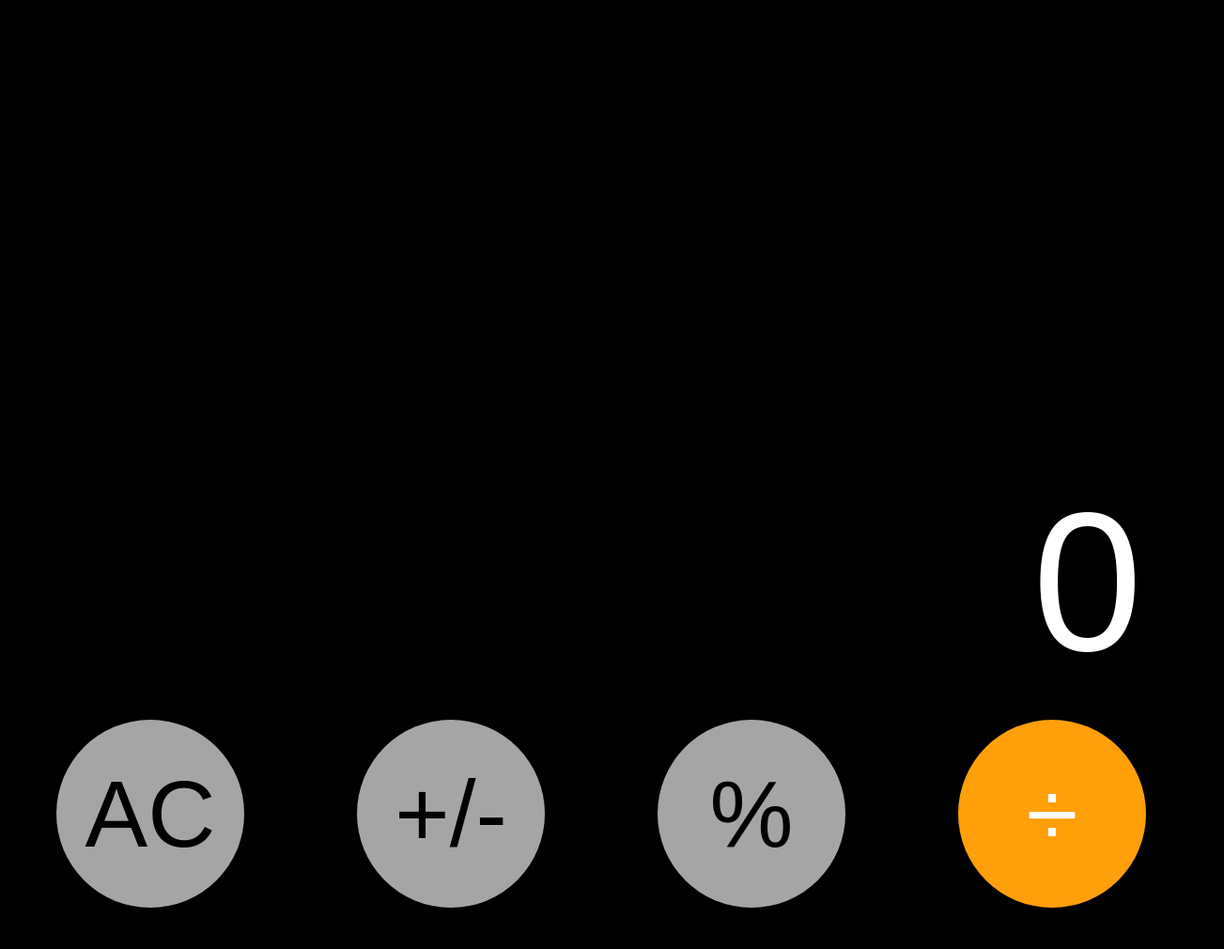
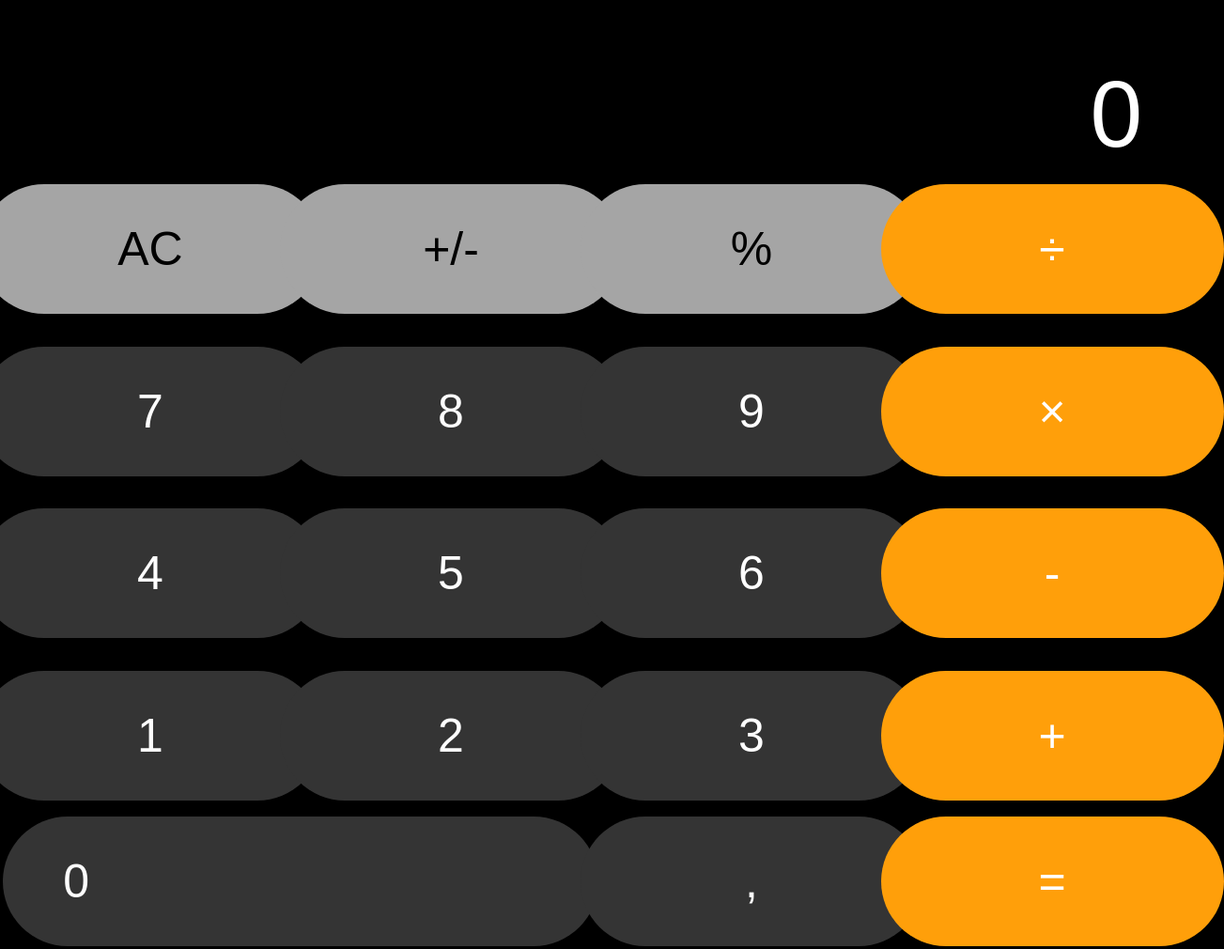
Before and after one commit to mohamedtalhaouii/iOS-Calculator, a plain HTML site: page index.html in a window 1280 px wide. Shown: the top 1010 px of the page at 94% size, 1303 px wide, since content can reach past the window. Drawn offline with Linux system fonts and the light colour scheme.

Commit message:
make the calculator responsive

```diff
--- a/style.css
+++ b/style.css
@@ -2,6 +2,95 @@
     padding: 0;
     margin: 0;
 }
+@media screen and (min-width: 1000px){ /*For PC (In Progress...)*/
+    html, body #fullheight{
+        min-height: 100% !important;
+        height: 100%;
+        font-family: Arial, Helvetica, sans-serif;
+        background-color: black;
+    }
+    .container{
+        height: 100%;
+        background-color: black;
+    }
+    .result{
+        display: flex;
+        justify-content: flex-end;
+        align-items: flex-end;
+        color: white;
+        height: 39%;
+    }
+    .buttons{
+        width: 100%;
+        height: 110%;
+        padding-bottom: 150px;
+        background-color: black;
+        display: grid;
+        grid-template-columns: 25% 25% 25% 25%;
+        grid-template-rows: 25% 25% 25% 25%;
+    }
+    .item{
+        display: flex;
+        justify-content: center;
+        align-items: center;
+        font-size: 50px;
+        color: white;
+        height: 10;
+        width: 365px;
+        border-radius: 120px;
+        padding: 40px;
+        cursor: pointer;
+        align-self: center;
+        justify-self: center;
+    }
+
+    .persent{
+        background-color: #a5a5a5;
+        border: none;
+        color: black;
+    }
+
+    .item1{
+        background-color: #a5a5a5;
+        border: none;
+        color: black;
+    }
+
+    .item2{
+        background-color: #ff9f0a;
+        border: none;
+    }
+
+    .numbers, .comma{
+        background-color: #343434;
+        border: none;
+    }
+
+    .itemZero{
+        justify-content: start;
+        align-items: center;
+        background-color: #343434;
+        border: none;
+        width: 99%;
+        border-radius: 120px;
+        grid-column: span 2;
+        padding-left: 10%;
+    }
+
+    #input {
+        display: flex;
+        font-size: 100px;
+        background-color: black;
+        border: none;
+        color: white;
+        text-align: right;
+        margin-right: 5%;
+        padding-top: 5%;
+        width: 100%;
+    }
+
+}
+@media screen and (max-width: 768px){ /*For Phones*/
 
     html, body #fullheight{
         min-height: 50% !important;
@@ -87,3 +176,4 @@ html, body #fullheight{
         padding-top: 39%;
         width: 100%;
     }
+}
```
Lines whose indentation alone changed are shown as unchanged.
